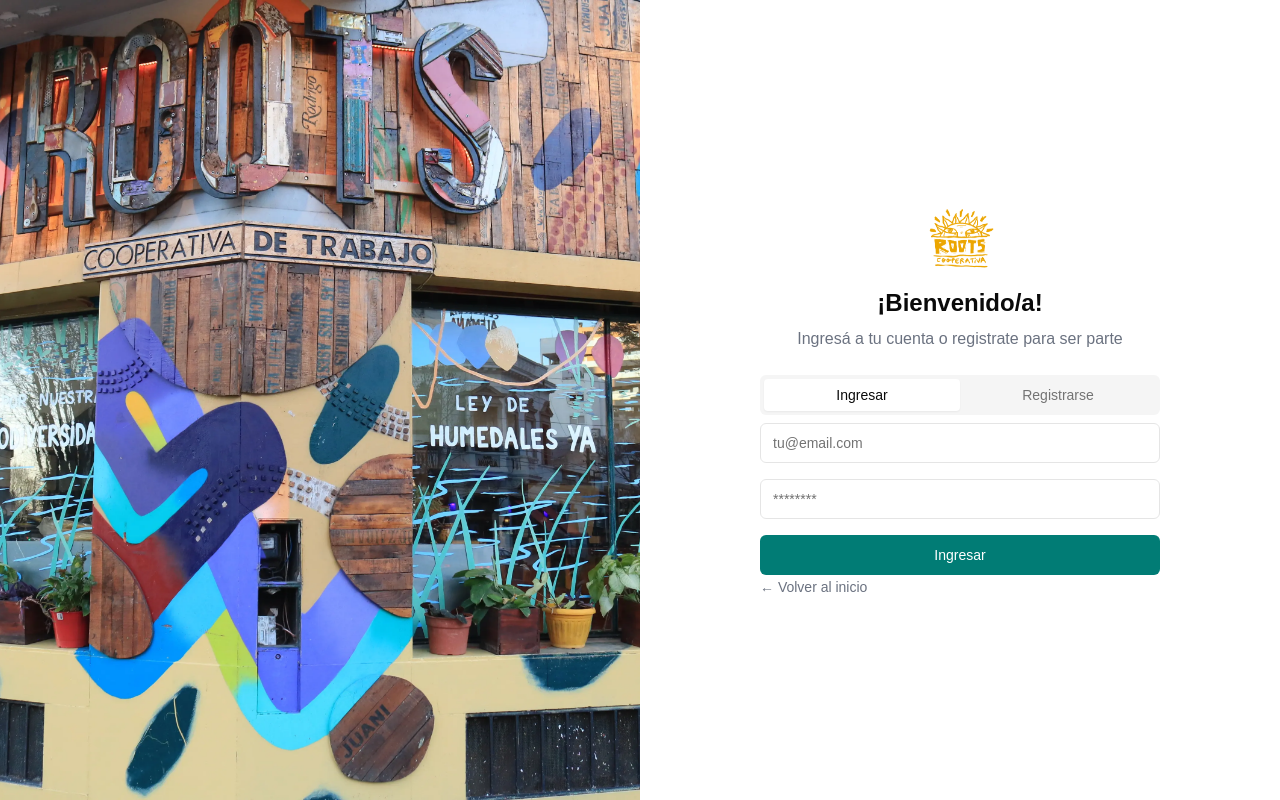
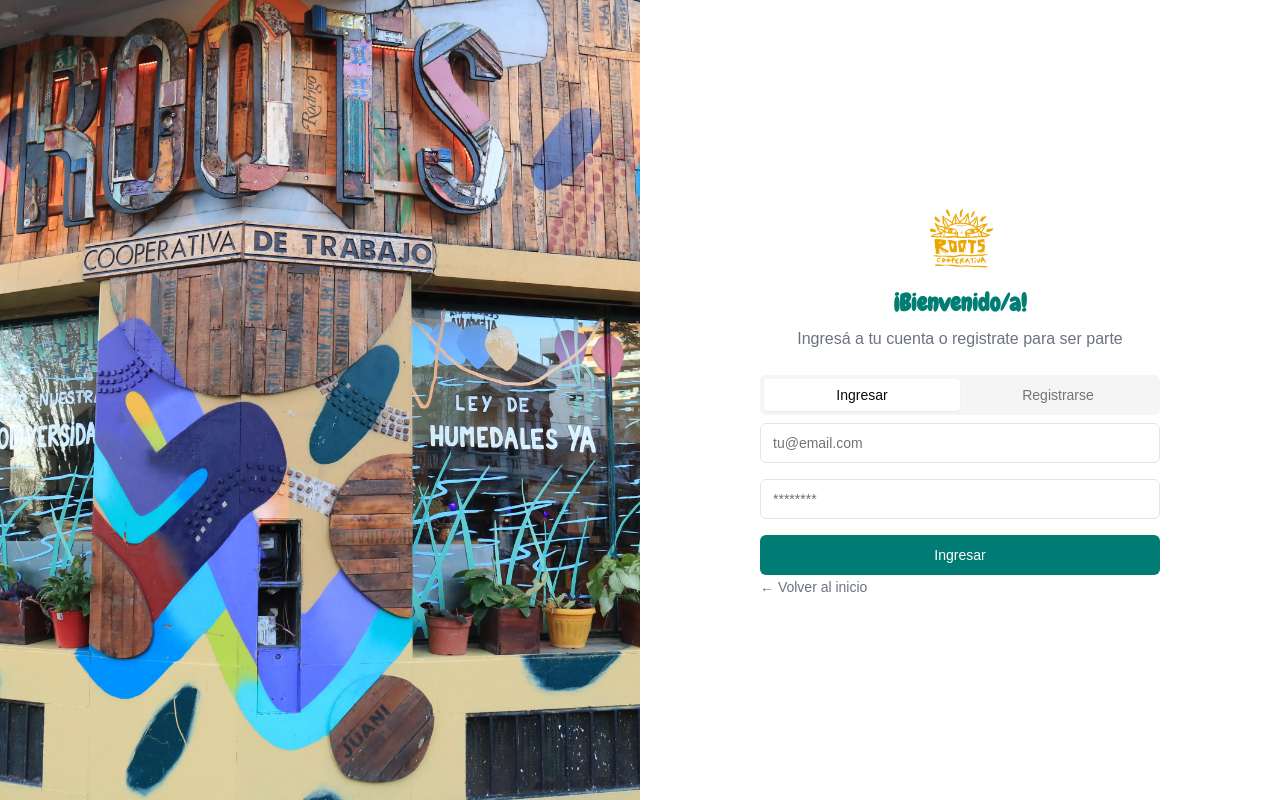
Before and after one commit to roots-cooperativa-dev/frontend-rootscoop, a Next.js app in the folder front/: page /login in a window 1280 px wide. Built offline with nearby package versions, Linux system fonts and the light colour scheme.

Commit message:
cambio de nombre carpeta

```diff
--- a/front/src/app/login/page.tsx
+++ b/front/src/app/login/page.tsx
@@ -26,7 +26,7 @@
         height={300}
         className="mb-4 mx-auto hidden md:block"
       />
-      <h1 className="text-2xl font-semibold mb-2 text-center">¡Bienvenido/a!</h1>
+      <h1 className="text-2xl font-semibold mb-2 text-center font-chewy text-[#017d74]">¡Bienvenido/a!</h1>
 
       <p className="mb-6 text-center text-black md:text-gray-500">
         Ingresá a tu cuenta o registrate para ser parte
```
